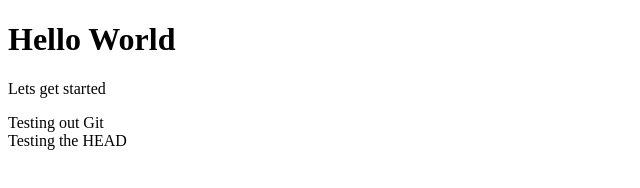
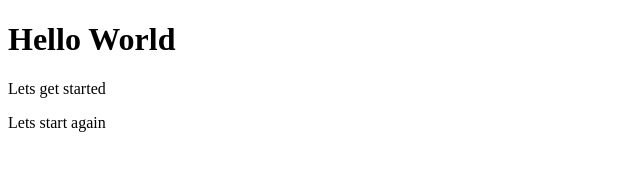
Before and after one commit to Mayordan/Git, a plain HTML site: page index.html in a window 1280 px wide. Shown: the whole page, without its empty margins (0-640 px from the left). Drawn offline with Linux system fonts and the light colour scheme.

Commit message:
Lets see again

```diff
--- a/index.html
+++ b/index.html
@@ -9,8 +9,6 @@
   <body>
     <h1>Hello World</h1>
     <p>Lets get started</p>
-
-    <div>Testing out Git</div>
-    <div>Testing the HEAD</div>
+    <section>Lets start again</section>
   </body>
 </html>
```
